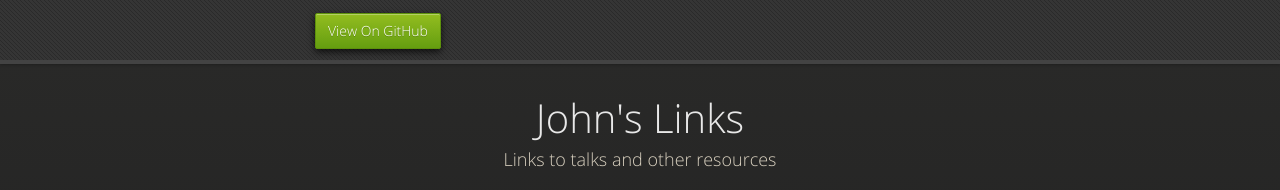
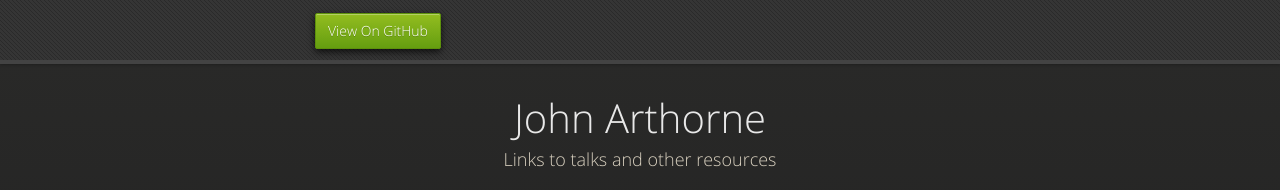
Before and after one commit to jarthorn/jarthorn.github.io, a plain HTML site: page index.html in a window 1280 px wide. Shown: the top 190 px of the page. Drawn offline with nearby package versions, Linux system fonts and the light colour scheme.

Commit message:
changed page title

```diff
--- a/index.html
+++ b/index.html
@@ -28,7 +28,7 @@
 
       <section>
         <div id="title">
-          <h1>John&#39;s Links</h1>
+          <h1>John Arthorne</h1>
           <p>Links to talks and other resources</p>
           <hr>
           <span class="credits left">Project maintained by <a href="https://github.com/jarthorn">jarthorn</a></span>
```
